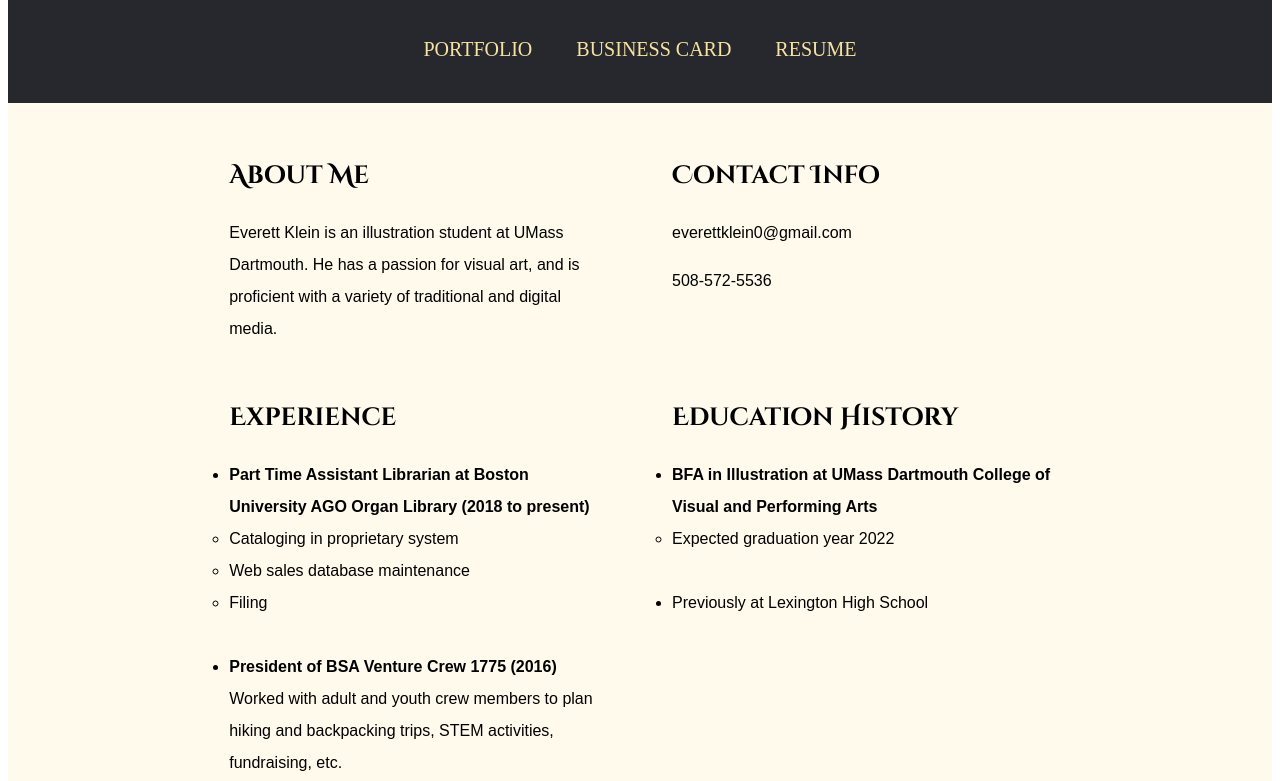
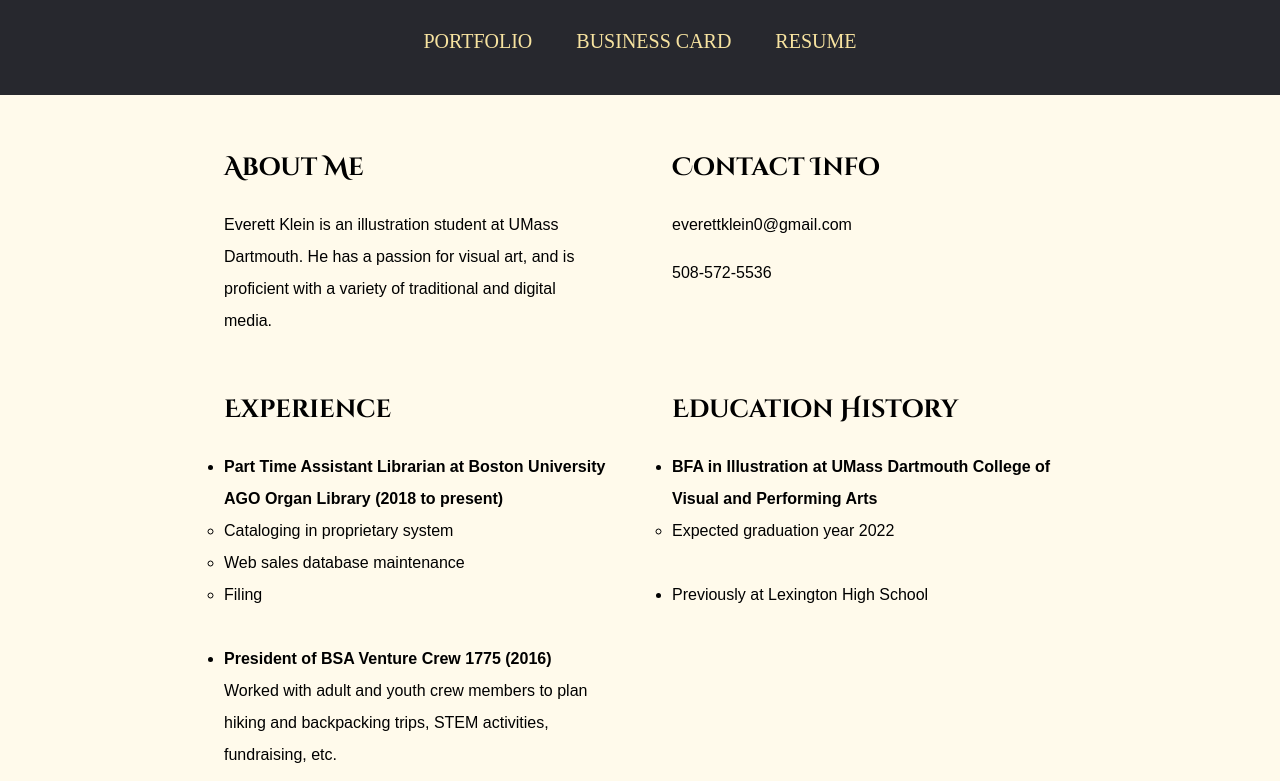
Before and after one commit to everettklein/resumedraft.everettklein.github.io, a plain HTML site: page index.html in a window 1280 px wide. Shown: the part 295-1076 px from the top of the page. Drawn offline with Linux system fonts and the light colour scheme.

Commit message:
Add files via upload

```diff
--- a/resume.css
+++ b/resume.css
@@ -2,6 +2,11 @@
     padding: 0;
     /* line-height: 150%; */
 
+}
+
+
+body {
+    margin: 0;
 }
 
 .all {
@@ -21,6 +26,7 @@
     "n l"
     "v v"
     ;
+    /* margin: 0; */
 
 }
 
```
